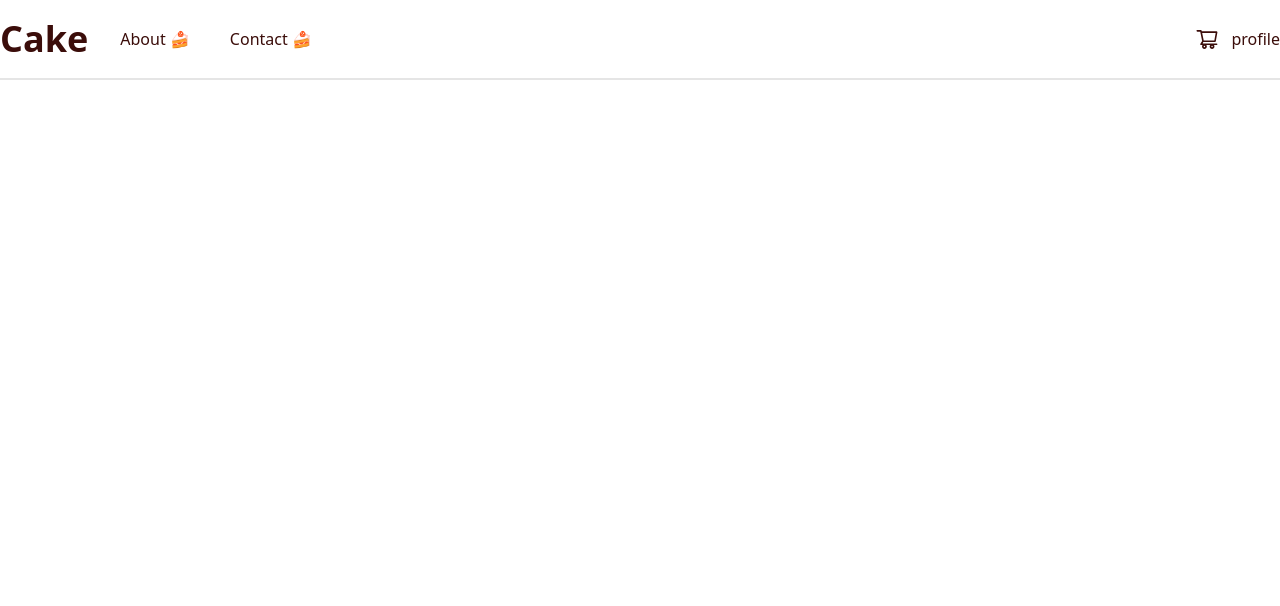
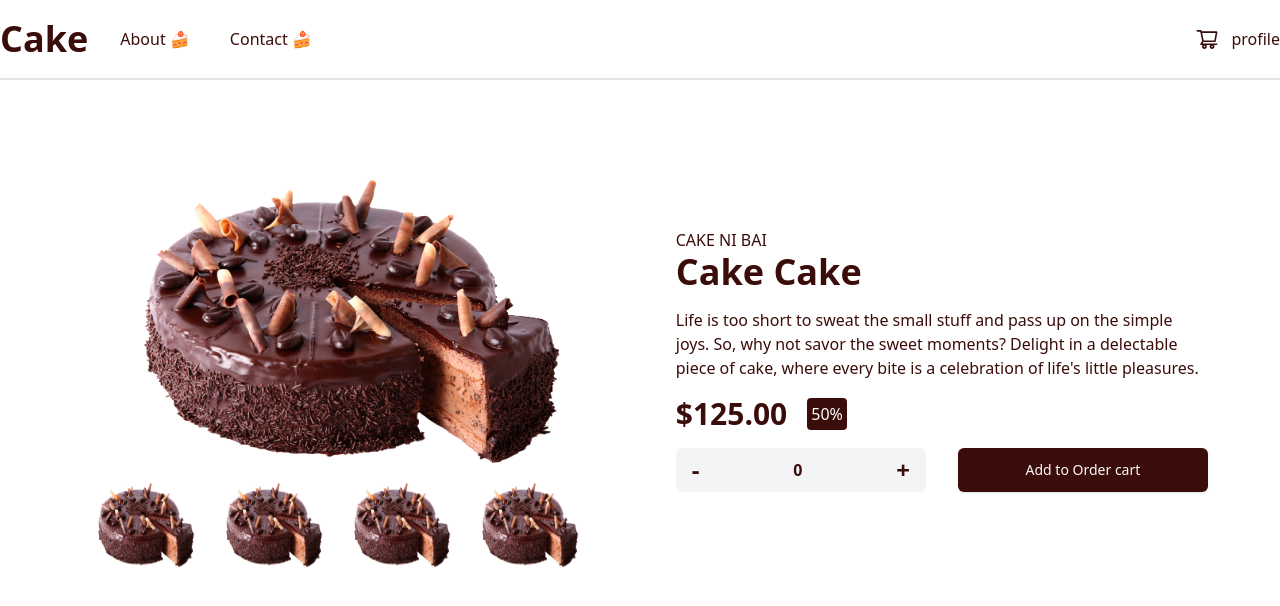
Before and after one commit to reydelshit/ordering-system, a React (Vite) app: page /shop/bastaID in a window 1280 px wide. Shown: the top 606 px of the page. Built offline with nearby package versions, Linux system fonts and the light colour scheme.

Commit message:
ill be your bestfriend

```diff
--- a/src/App.tsx
+++ b/src/App.tsx
@@ -3,6 +3,7 @@ import Home from './components/Home';
 
 import { Routes, Route } from 'react-router-dom';
 import Shop from './components/Shop';
+import View from './components/View';
 
 function App() {
   return (
@@ -13,6 +14,7 @@ function App() {
         <Routes>
           <Route index element={<Home />} />
           <Route path="/shop" element={<Shop />} />
+          <Route path="/shop/bastaID" element={<View />} />
         </Routes>
       </div>
     </>
--- /dev/null
+++ b/src/components/View.tsx
@@ -0,0 +1,48 @@
+import Cake from '@/assets/cake.png';
+import { Button } from './ui/button';
+
+export default function View() {
+  return (
+    <div className="w-full h-[70vh] flex p-2 justify-between gap-[4rem] px-[4rem]">
+      <div className="w-[100%] flex flex-col justify-center items-center">
+        <img className="w-[90%]" src={Cake} alt="cake" />
+        <div className="flex w-full justify-center h-[6rem] gap-4">
+          <img className="w-[7rem]" src={Cake} alt="cake" />
+          <img className="w-[7rem]" src={Cake} alt="cake" />
+          <img className="w-[7rem]" src={Cake} alt="cake" />
+          <img className="w-[7rem]" src={Cake} alt="cake" />
+        </div>
+      </div>
+
+      <div className="text-start flex flex-col item-start justify-center w-[100%] p-2">
+        <span>CAKE NI BAI</span>
+        <h1 className="font-bold text-4xl mb-4">Cake Cake</h1>
+        <p className="mb-4 break-words">
+          Life is too short to sweat the small stuff and pass up on the simple
+          joys. So, why not savor the sweet moments? Delight in a delectable
+          piece of cake, where every bite is a celebration of life's little
+          pleasures.
+        </p>
+
+        <span className="flex items-center gap-5 mb-4">
+          <h1 className="font-bold text-3xl">$125.00</h1>
+          <p className="p-1 rounded-sm bg-[#3b0d0a] text-white">50%</p>
+        </span>
+
+        <div className="flex h-[2.8rem] gap-8">
+          <div
+            className="w-[50%] f-full rounded-md font-bold bg-gray-100
+           flex justify-between items-center px-4"
+          >
+            <span className="font-bold text-2xl">-</span>
+            <span>0</span>
+            <span className="font-bold text-2xl">+</span>
+          </div>
+          <Button className="w-[50%] h-full bg-[#3b0d0a]">
+            Add to Order cart
+          </Button>
+        </div>
+      </div>
+    </div>
+  );
+}
```
